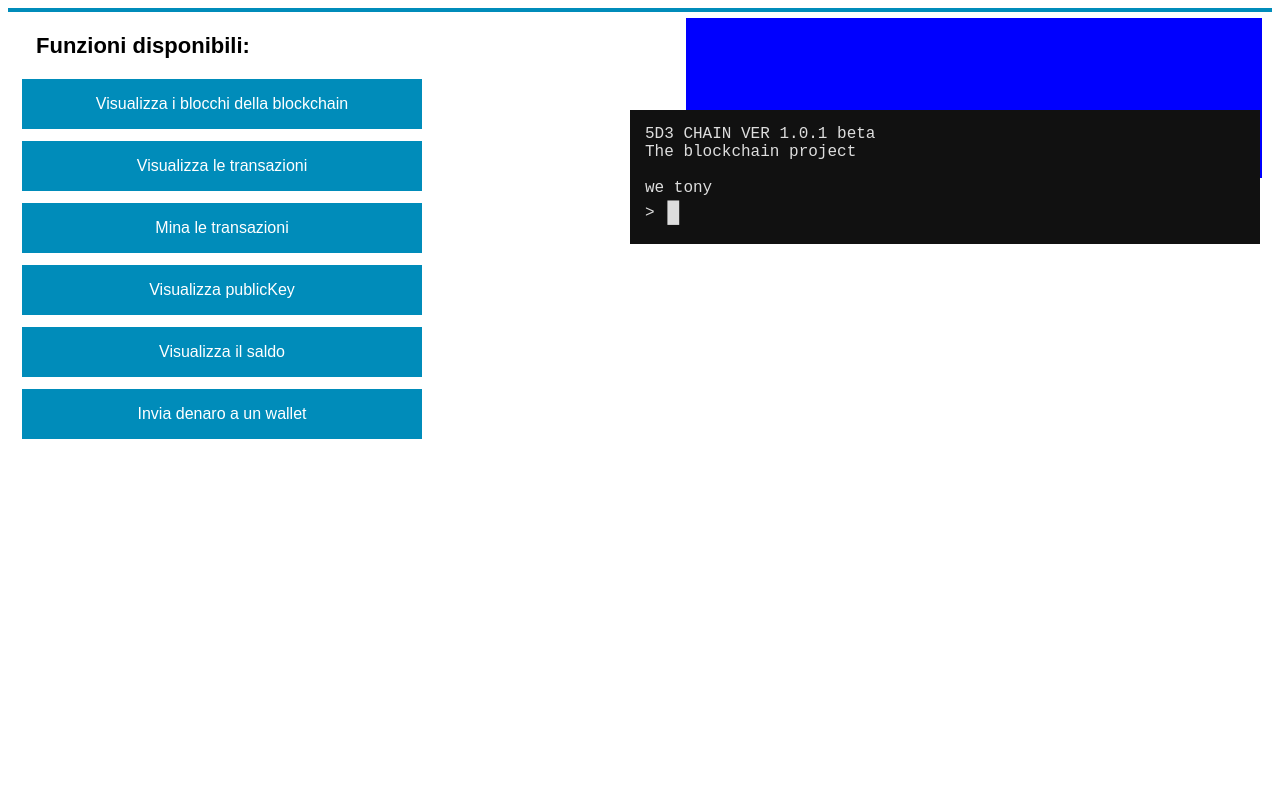
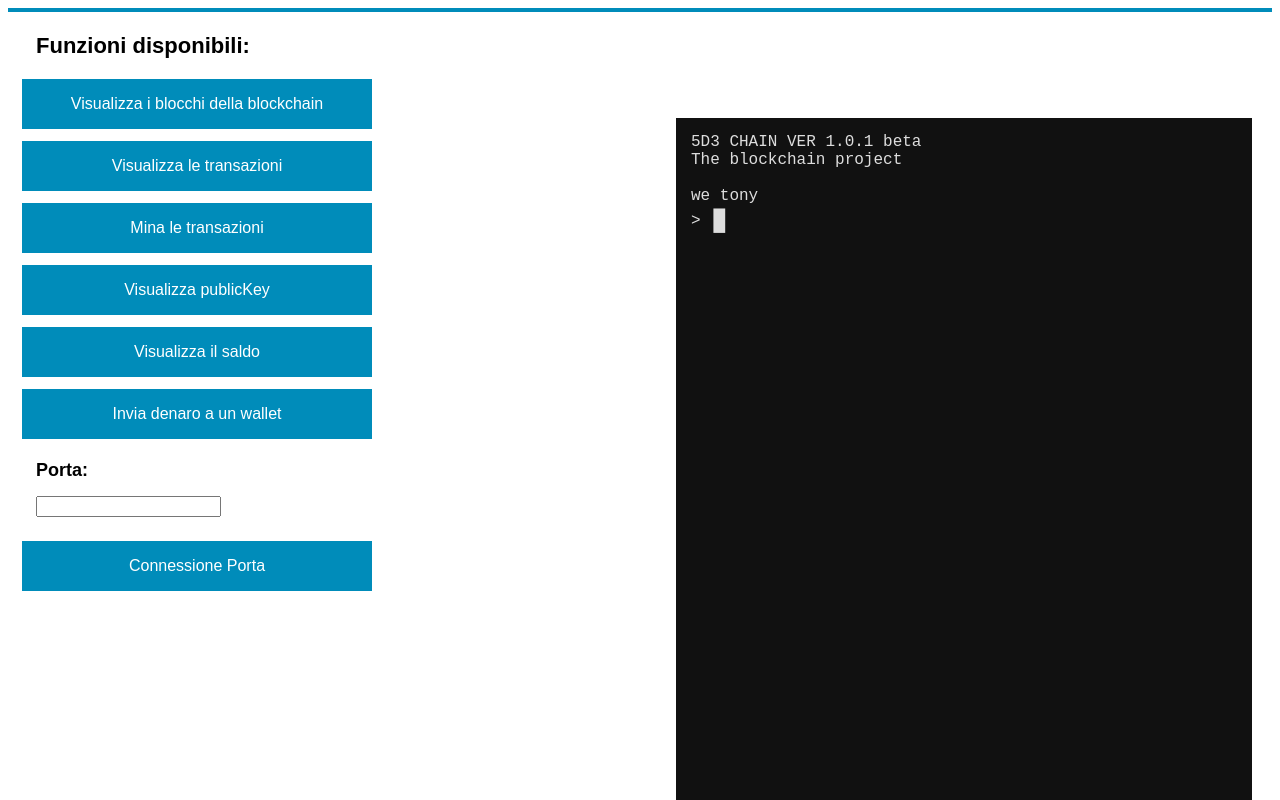
Before and after one commit to LabberDev/frontEnd_blockchain, a plain HTML site: page index.html in a window 1280 px wide. Drawn offline with nearby package versions, Linux system fonts and the light colour scheme.

Commit message:
add port button

```diff
--- a/index.html
+++ b/index.html
@@ -141,21 +141,30 @@
             <button class="button" id="btn_getMine-Transactions" >Mina le transazioni</button><br>
             <button class="button" id="btn_getPublic-Key" >Visualizza publicKey</button><br>
             <button class="button" id="btn_getBalance" >Visualizza il saldo</button><br>
-            <button class="button" id="btn_postTransact" >Invia denaro a un wallet</button> <br><br>
+            <button class="button" id="btn_postTransact" >Invia denaro a un wallet</button>
+
+
+
 
 
             <div style="display: none" id="input" class="transact">
                 <h2>Wallet destinazione:</h2>
                 <input type="text" id="indata_recipient" style="margin-left: 18px"><br>
-                <h2>Quantità:</h2><input type="number" id="indata_amount" min="1" style="margin-left: 18px"><br>
+                <h2>Quantità:</h2><input type="number" id="indata_amount" min="1" style="margin-left: 18px"><br><br>
                 <button id="btn_sendTransact" class="button" >Invia denaro</button>
+            </div>
+
+            <div>
+                <h2>Porta:</h2>
+                <input type="number" id="input_portController" style="margin-left: 18px"><br><br>
+                <button id="btn_setPort" class="button" >Connessione Porta</button>
             </div>
         </div>
 
 
-        <div class="logo"></div>
+        <div class="logo">
         <div class="terminal" contenteditable="false" id="terminal"></div>
-
+    </div>
 
         <script src="ptty.jquery.js"></script>
         <script src="terminal-manager.js"></script>
--- a/style.css
+++ b/style.css
@@ -17,13 +17,20 @@ h2 {
     font-family: Sans-serif;
 }
 
+h3 {
+    color: black;
+    margin-left: 18px;
+    font-size: 15px;
+    font-family: Sans-serif;
+}
+
 .terminal
 {
     display: inline-block;
     position: static;
     overflow: auto;
     resize: none;
-    width: 50%;
+    width: 100%;
     float: right;
     height: 100%;
     top:100px;
@@ -47,7 +54,7 @@ h2 {
     border: none;
     color: white;
     height:50px;
-    width:400px;
+    width:350px;
     text-align: center;
     text-decoration: none;
     display: inline-block;
@@ -69,8 +76,8 @@ h2 {
     position: fixed;
     float: left;
     width:  45%;
-    height: 20%;
-    background:blue;
+    height: 100%;
+    background:white;
     right:18px;
     top: 18px;
 }
```
